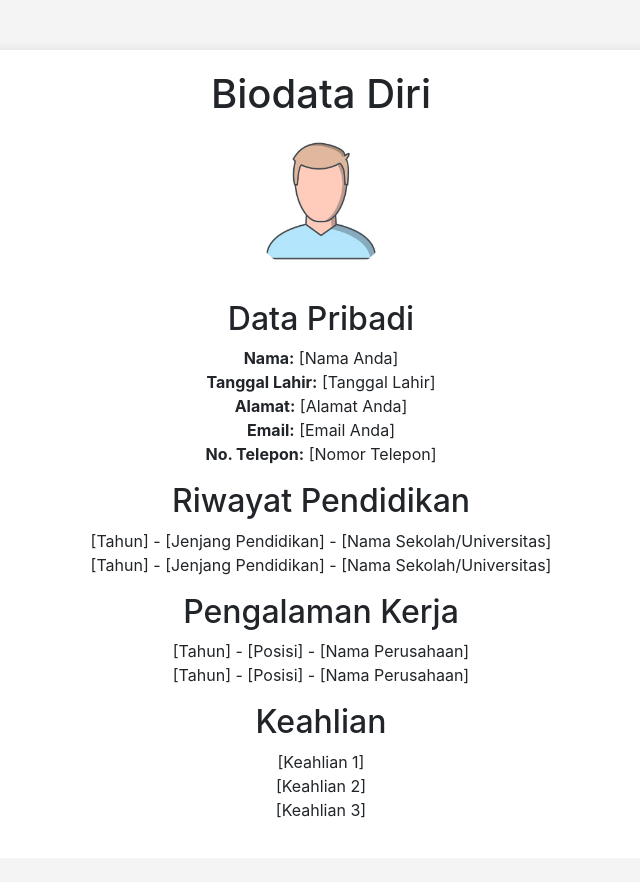
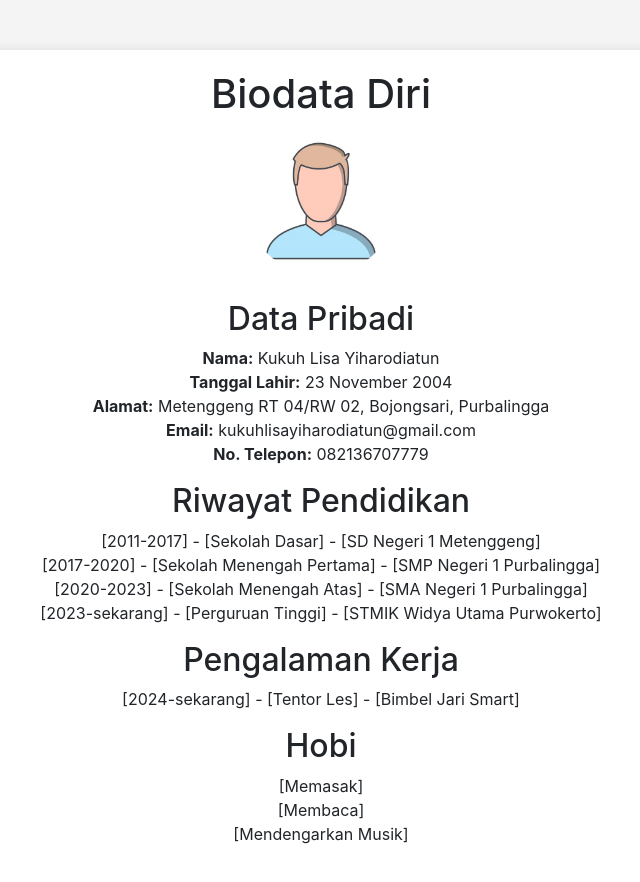
Before and after one commit to kukuhlisa/biodata, a plain HTML site: page index.html in a window 1280 px wide. Shown: the whole page, without its empty margins (319-959 px from the left). Before the commit the page ends 858 px from the top, so only its background shows below. Drawn offline with nearby package versions, Linux system fonts and the light colour scheme.

Commit message:
Update index.html dari web
update dari web

```diff
--- a/index.html
+++ b/index.html
@@ -31,32 +31,33 @@
         <img src="img/foto.jpg" alt="Foto Profil" class="profile-pic mb-4">
         <h2>Data Pribadi</h2>
         <ul class="list-unstyled">
-            <li><strong>Nama:</strong> [Nama Anda]</li>
-            <li><strong>Tanggal Lahir:</strong> [Tanggal Lahir]</li>
-            <li><strong>Alamat:</strong> [Alamat Anda]</li>
-            <li><strong>Email:</strong> [Email Anda]</li>
-            <li><strong>No. Telepon:</strong> [Nomor Telepon]</li>
+            <li><strong>Nama:</strong> Kukuh Lisa Yiharodiatun</li>
+            <li><strong>Tanggal Lahir:</strong> 23 November 2004</li>
+            <li><strong>Alamat:</strong> Metenggeng RT 04/RW 02, Bojongsari, Purbalingga</li>
+            <li><strong>Email:</strong> kukuhlisayiharodiatun@gmail.com</li>
+            <li><strong>No. Telepon:</strong> 082136707779</li>
         </ul>
 
         <h2>Riwayat Pendidikan</h2>
         <ul class="list-unstyled">
-            <li>[Tahun] - [Jenjang Pendidikan] - [Nama Sekolah/Universitas]</li>
-            <li>[Tahun] - [Jenjang Pendidikan] - [Nama Sekolah/Universitas]</li>
+            <li>[2011-2017] - [Sekolah Dasar] - [SD Negeri 1 Metenggeng]</li>
+            <li>[2017-2020] - [Sekolah Menengah Pertama] - [SMP Negeri 1 Purbalingga]</li>
+            <li>[2020-2023] - [Sekolah Menengah Atas] - [SMA Negeri 1 Purbalingga]</li>
+            <li>[2023-sekarang] - [Perguruan Tinggi] - [STMIK Widya Utama Purwokerto]</li>
             <!-- Tambahkan lebih banyak jika perlu -->
         </ul>
 
         <h2>Pengalaman Kerja</h2>
         <ul class="list-unstyled">
-            <li>[Tahun] - [Posisi] - [Nama Perusahaan]</li>
-            <li>[Tahun] - [Posisi] - [Nama Perusahaan]</li>
+            <li>[2024-sekarang] - [Tentor Les] - [Bimbel Jari Smart]</li>
             <!-- Tambahkan lebih banyak jika perlu -->
         </ul>
 
-        <h2>Keahlian</h2>
+        <h2>Hobi</h2>
         <ul class="list-unstyled">
-            <li>[Keahlian 1]</li>
-            <li>[Keahlian 2]</li>
-            <li>[Keahlian 3]</li>
+            <li>[Memasak]</li>
+            <li>[Membaca]</li>
+            <li>[Mendengarkan Musik]</li>
             <!-- Tambahkan lebih banyak jika perlu -->
         </ul>
     </div>
```
